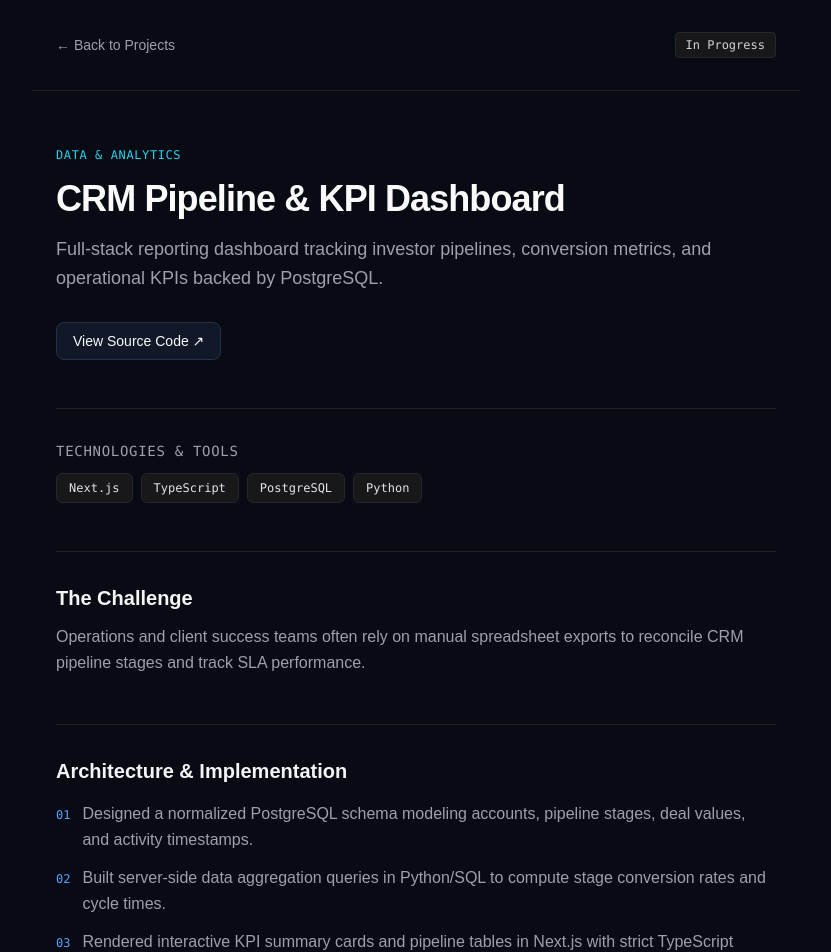
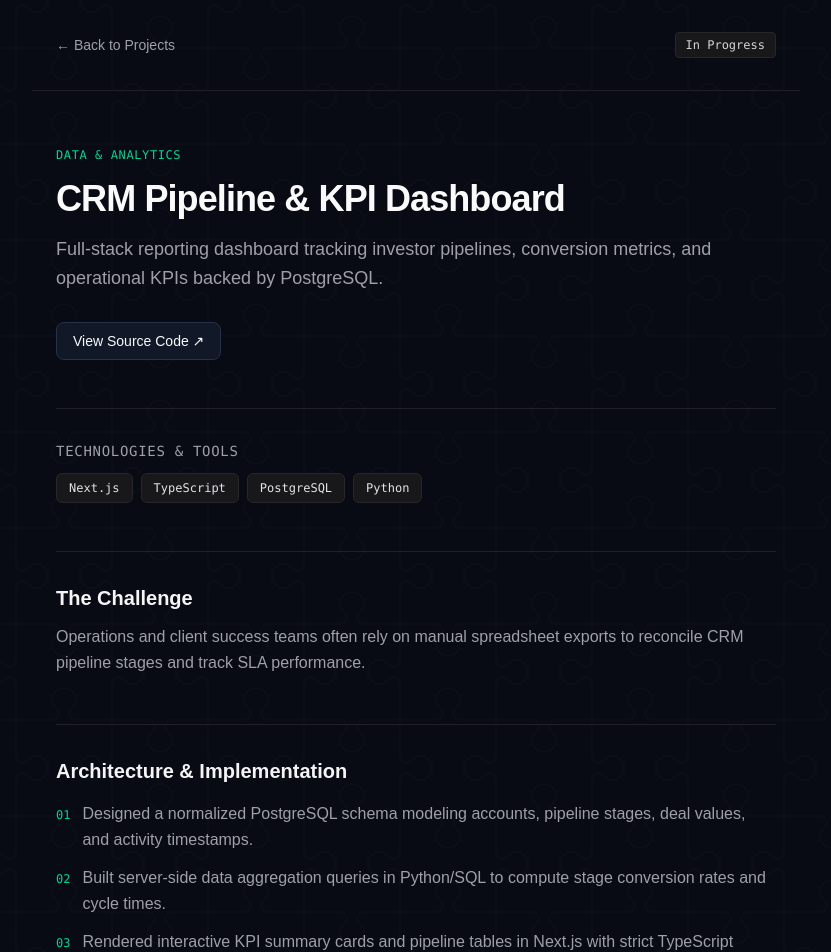
Before and after one commit to andcoding/My-Portfolio, a Next.js app: page /projects/crm-pipeline-kpi-dashboard in a window 1280 px wide. Shown: the top 952 px of the page, without its empty margins (224-1055 px from the left). Built offline with nearby package versions, Linux system fonts and the light colour scheme.

Commit message:
Tailwind gloabal colors changes

```diff
--- a/app/globals.css
+++ b/app/globals.css
@@ -8,7 +8,7 @@
   --border: #26324a;
   --muted: #94a3b8;
   --accent: #6366f1;
-  --accent-secondary: #22d3ee;
+  --accent-secondary: oklch(76.5% 0.177 163.223);
 }
 
 
@@ -16,4 +16,12 @@ body {
   background: var(--background);
   color: var(--foreground);
   font-family: Arial, Helvetica, sans-serif;
+
 }
+
+.jigsaw-background {
+  background-color: var(--background);
+  background-image: url('/jigsaw.svg');
+  background-repeat: repeat;
+  background-size: 192px 192px;
+}
--- a/app/layout.tsx
+++ b/app/layout.tsx
@@ -13,8 +13,8 @@ const geistMono = Geist_Mono({
 });
 
 export const metadata: Metadata = {
-  title: "Create Next App",
-  description: "Generated by create next app",
+  title: "Yordy Martinez | Full-Stack Web Developer",
+  description: "Portfolio of Yordy Martinez, a full-stack web developer.",
 };
 
 export default function RootLayout({ children }: LayoutProps<"/">) {
--- a/app/page.tsx
+++ b/app/page.tsx
@@ -3,7 +3,7 @@ import { PROJECTS } from '@/lib/projects';
 
 export default function HomePage() {
   return (
-    <div className="min-h-screen bg-[var(--background)] text-[var(--foreground)] selection:bg-[var(--accent)]/30">
+    <div className="jigsaw-background min-h-screen text-[var(--foreground)] selection:bg-[var(--accent)]/30;">
       {/* Top Navigation */}
       <header className="max-w-4xl mx-auto px-6 py-8 flex items-center justify-between border-b border-zinc-800/80">
         <Link href="/" className="font-mono text-sm font-bold tracking-tight text-zinc-100">
@@ -25,8 +25,8 @@ export default function HomePage() {
           </div> */}
 
           <h1 className="text-4xl sm:text-5xl font-bold tracking-tight text-zinc-50 leading-[1.15]">Yordy Martinez<br />
-            <span className="block text-2xl font-size: var(--text-2xl); text-emerald-400 leading-none">Full Stack Web Developer</span>
-            <span className="block text-zinc-400 text-xl font-size: var(--text-1xl); leading-tight mt-2"> Building and supporting commercial websites with modern React technologies and running automated tests with Playwright.</span>
+            <span className="block text-2xl font-size: var(--text-2xl); text-[var(--accent-secondary)] leading-none">Full Stack Web Developer</span>
+            <span className="block text-zinc-400 text-xl font-size: var(--text-1xl); leading-tight mt-2"> Building and supporting commercial websites with modern React technologies and testing with Playwright automation.</span>
           </h1>
 
           {/*<p className="text-base sm:text-lg text-zinc-400 max-w-2xl leading-relaxed">
@@ -105,7 +105,7 @@ export default function HomePage() {
                   <div className="pt-3 border-t border-zinc-800/80 flex items-center justify-between text-xs font-medium">
                     <Link
                       href={`/projects/${project.slug}`}
-                      className="text-emerald-400 hover:text-emerald-300 transition"
+                      className="text-[var(--accent-secondary)] hover:text-emerald-300 transition"
                     >
                       Read Case Study →
                     </Link>
--- a/app/projects/[slug]/page.tsx
+++ b/app/projects/[slug]/page.tsx
@@ -20,11 +20,11 @@ export async function generateMetadata({ params }: ProjectPageProps): Promise<Me
   const project = getProjectBySlug(slug);
 
   if (!project) {
-    return { title: 'Project Not Found | Yordy N. Martinez' };
+    return { title: 'Project Not Found | Yordy Martinez' };
   }
 
   return {
-    title: `${project.title} | Yordy N. Martinez`,
+    title: `${project.title} | Yordy Martinez`,
     description: project.summary,
   };
 }
@@ -38,7 +38,7 @@ export default async function ProjectCaseStudyPage({ params }: ProjectPageProps)
   }
 
   return (
-    <div className="min-h-screen bg-[var(--background)] text-[var(--foreground)] selection:bg-[var(--accent)]/30">
+    <div className="jigsaw-background min-h-screen text-[var(--foreground)] selection:bg-[var(--accent)]/30">
       {/* Top Bar */}
       <header className="max-w-3xl mx-auto px-6 py-8 flex items-center justify-between border-b border-zinc-800/80">
         <Link
@@ -119,7 +119,7 @@ export default async function ProjectCaseStudyPage({ params }: ProjectPageProps)
           <ul className="space-y-3 text-zinc-300">
             {project.architecture.map((point, index) => (
               <li key={index} className="flex items-start gap-3 leading-relaxed">
-                <span className="font-mono text-xs text-blue-400 mt-1.5">0{index + 1}</span>
+                <span className="font-mono text-xs text-[var(--accent-secondary)] mt-1.5">0{index + 1}</span>
                 <span className="text-zinc-400">{point}</span>
               </li>
             ))}
```
Also changed, not shown: public/jigsaw.svg (added).
